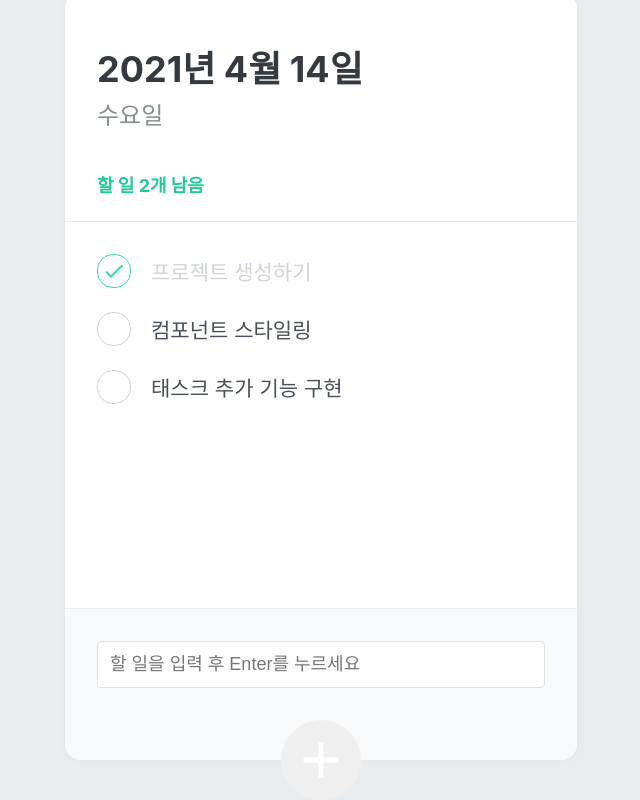
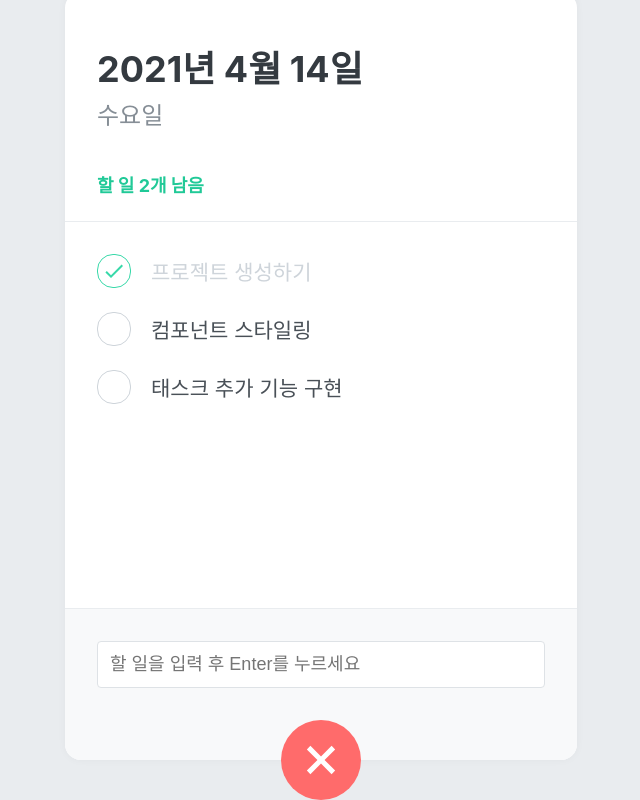
Before and after one commit to evnif11/TodoList, a React (Create React App) app: page / in a window 1280 px wide. Both pictures are taken after a click on the button 640 px from the left and 864 px from the top of the page. Shown: the part 104-904 px from the top of the page, without its empty margins (319-959 px from the left). Built offline with nearby package versions, Linux system fonts and the light colour scheme.

Commit message:
버튼 효과 및 애니메이션 추가

```diff
--- a/src/components/TodoCreate.js
+++ b/src/components/TodoCreate.js
@@ -1,6 +1,6 @@
 import { useState } from "react";
 import { MdAdd } from "react-icons/md";
-import styled from "styled-components";
+import styled, { css } from "styled-components";
 
 
 const CreateButton = styled.button`
@@ -34,6 +34,16 @@ const CreateButton = styled.button`
 
   transition: 0.125s all ease-in;
 
+  ${props => props.open && css`
+    background: #ff6b6b;
+    &:hover {
+      background: #ff8787;
+    }
+    &:active {
+      background: #fa5252;
+    }
+    transform: translate(-50%, 50%) rotate(45deg);
+    `}
 `;
 
 const InsertFormPositioner = styled.div`
@@ -68,11 +78,13 @@ const TodoCreate = () => {
 
   return (
     <div>
-      <InsertFormPositioner>
+      { open && (
+        <InsertFormPositioner>
         <InsertForm>
           <Input autoFocus placeholder="할 일을 입력 후 Enter를 누르세요"></Input>
         </InsertForm>
       </InsertFormPositioner>
+      )}
       <CreateButton onClick={onToggle} open={open}>
         <MdAdd />
       </CreateButton>
```
